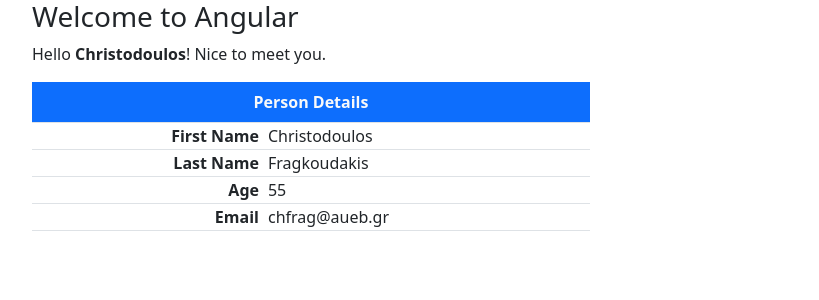
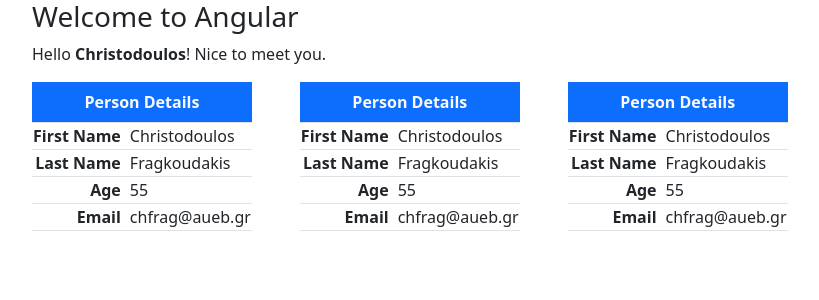
Before and after one commit to christodoulos/angular-introduction, an Angular app: page / in a window 1280 px wide. Shown: the top 300 px of the page, without its empty margins (50-869 px from the left). Built offline with nearby package versions, Linux system fonts and the light colour scheme.

Commit message:
new component

```diff
--- a/src/app/app.component.html
+++ b/src/app/app.component.html
@@ -5,25 +5,9 @@
     >! Nice to meet you.
   </p>
 
-  <table class="table table-bordered w-50">
-    <caption class="caption-top fw-bold bg-primary text-light text-center">
-      Person Details
-    </caption>
-    <tr>
-      <td class="fw-semibold text-end">First Name</td>
-      <td class="ps-2">{{ person.givenName }}</td>
-    </tr>
-    <tr>
-      <td class="fw-semibold text-end">Last Name</td>
-      <td class="ps-2">{{ person.surName }}</td>
-    </tr>
-    <tr>
-      <td class="fw-semibold text-end">Age</td>
-      <td class="ps-2">{{ person.age }}</td>
-    </tr>
-    <tr>
-      <td class="fw-semibold text-end">Email</td>
-      <td class="ps-2">{{ person.email }}</td>
-    </tr>
-  </table>
+  <div class="d-flex gap-5 text-nowrap">
+    <app-person-table></app-person-table>
+    <app-person-table></app-person-table>
+    <app-person-table></app-person-table>
+  </div>
 </div>
--- a/src/app/app.component.ts
+++ b/src/app/app.component.ts
@@ -1,19 +1,13 @@
 import { Component } from '@angular/core';
+import { PersonTableComponent } from './components/person-table/person-table.component';
 
 @Component({
   selector: 'app-root',
   standalone: true,
-  imports: [],
+  imports: [PersonTableComponent],
   templateUrl: './app.component.html',
   styleUrl: './app.component.css',
 })
 export class AppComponent {
   name = 'Christodoulos';
-
-  person = {
-    givenName: 'Christodoulos',
-    surName: 'Fragkoudakis',
-    age: 0x37,
-    email: 'chfrag@aueb.gr',
-  };
 }
--- /dev/null
+++ b/src/app/components/person-table/person-table.component.html
@@ -0,0 +1,21 @@
+<table class="table table-bordered w-50">
+  <caption class="caption-top fw-bold bg-primary text-light text-center">
+    Person Details
+  </caption>
+  <tr>
+    <td class="fw-semibold text-end">First Name</td>
+    <td class="ps-2">{{ person.givenName }}</td>
+  </tr>
+  <tr>
+    <td class="fw-semibold text-end">Last Name</td>
+    <td class="ps-2">{{ person.surName }}</td>
+  </tr>
+  <tr>
+    <td class="fw-semibold text-end">Age</td>
+    <td class="ps-2">{{ person.age }}</td>
+  </tr>
+  <tr>
+    <td class="fw-semibold text-end">Email</td>
+    <td class="ps-2">{{ person.email }}</td>
+  </tr>
+</table>
--- /dev/null
+++ b/src/app/components/person-table/person-table.component.ts
@@ -0,0 +1,17 @@
+import { Component } from '@angular/core';
+
+@Component({
+  selector: 'app-person-table',
+  standalone: true,
+  imports: [],
+  templateUrl: './person-table.component.html',
+  styleUrl: './person-table.component.css',
+})
+export class PersonTableComponent {
+  person = {
+    givenName: 'Christodoulos',
+    surName: 'Fragkoudakis',
+    age: 0x37,
+    email: 'chfrag@aueb.gr',
+  };
+}
```
Also changed, not shown: src/app/components/person-table/person-table.component.css (added), 1 other file (tests, documents, lock files or other folders).
